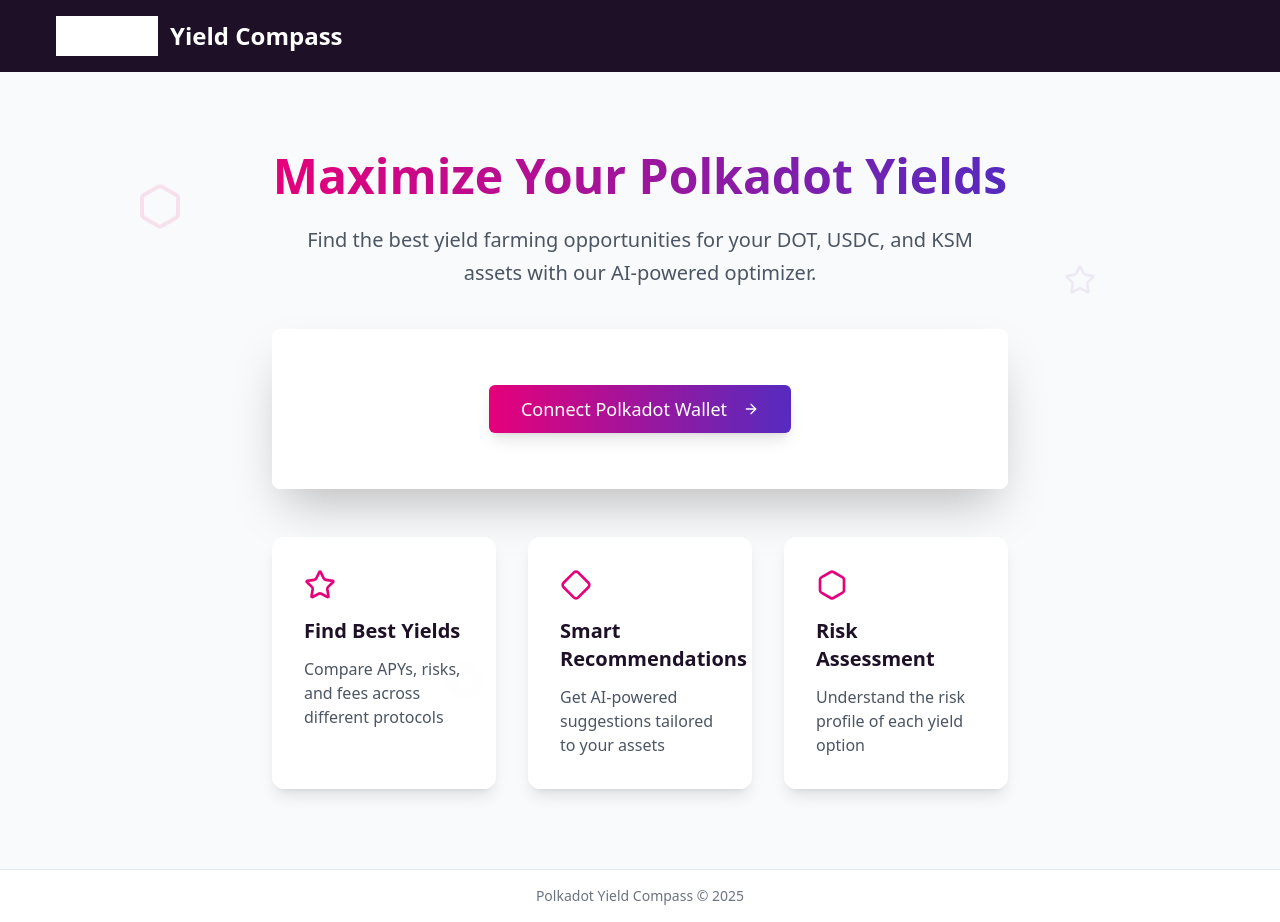
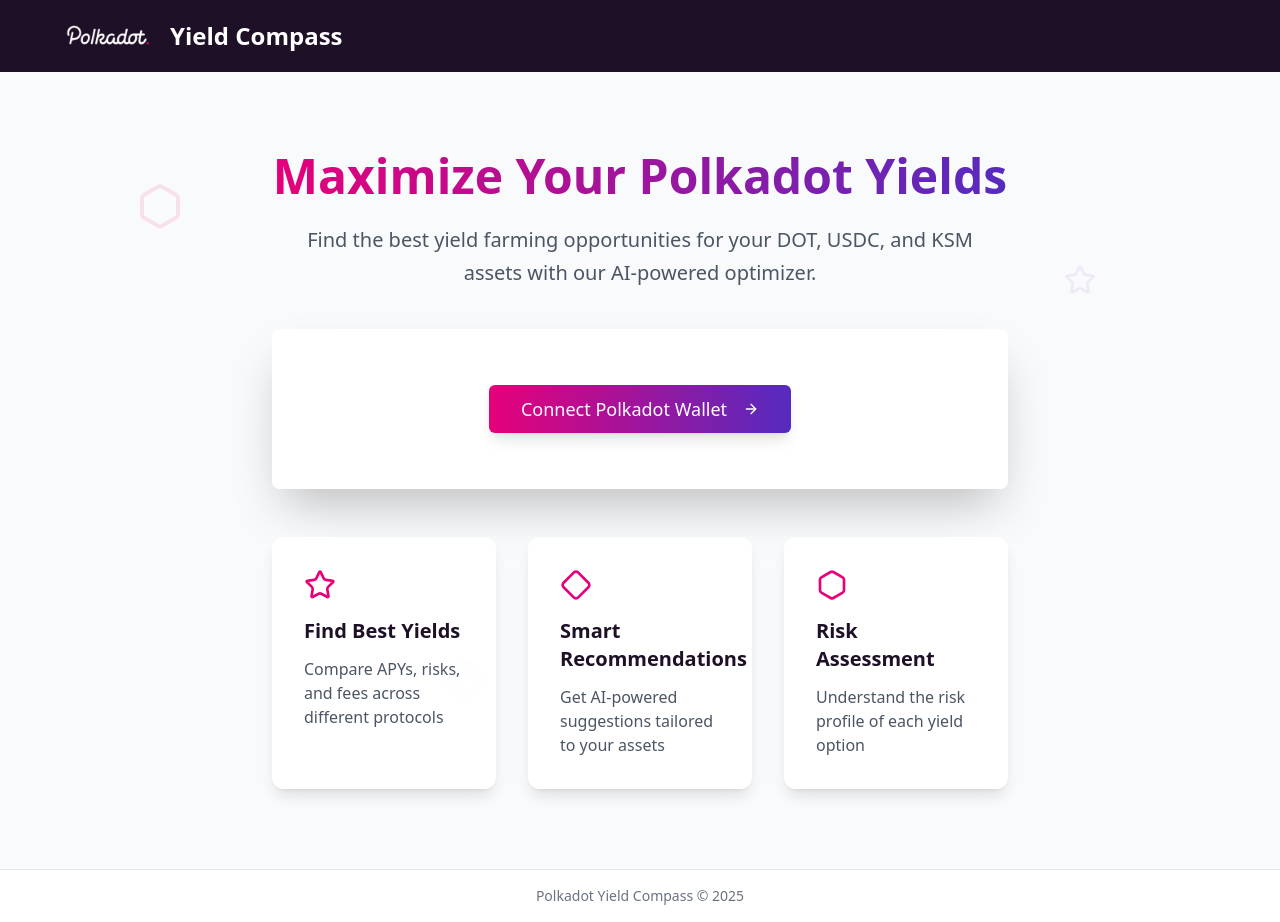
Before and after one commit to kevinshan0/easya-hackathon, a React (Vite) app: page / in a window 1280 px wide. Built offline with nearby package versions, Linux system fonts and the light colour scheme.

Commit message:
logo change

```diff
--- a/src/components/Header.tsx
+++ b/src/components/Header.tsx
@@ -9,11 +9,13 @@ export function Header() {
     <header className="bg-polkadot-dark py-4 px-6 shadow-lg">
       <div className="container mx-auto flex justify-between items-center">
         <div className="flex items-center gap-3">
-          <img
-            src="/lovable-uploads/68b99a0e-5794-4028-bbdd-84e279766ddc.png"
-            alt="Polkadot Logo"
-            className="h-10 w-auto filter brightness-0 invert" // Ensures logo is visible on dark background
-          />
+          <div className="h-10 flex items-center">
+            <img
+              src="public\lovable-uploads\polkadot.png"
+              alt="Polkadot Logo"
+              className="h-10 w-auto"
+            />
+          </div>
           <h1 className="text-2xl font-bold text-white">Yield Compass</h1>
         </div>
 
```
Also changed, not shown: public/lovable-uploads/polkadot.png (added).
